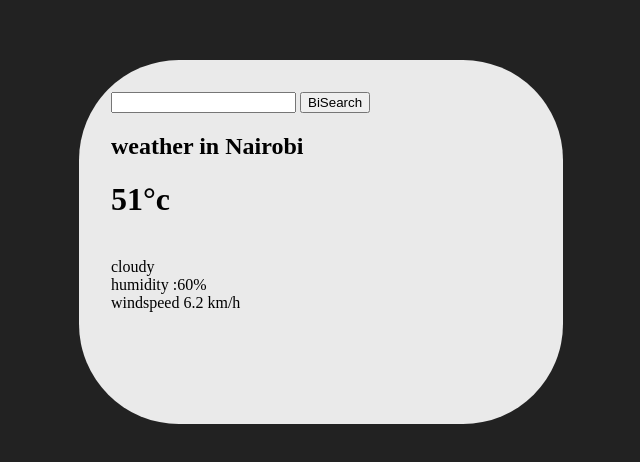
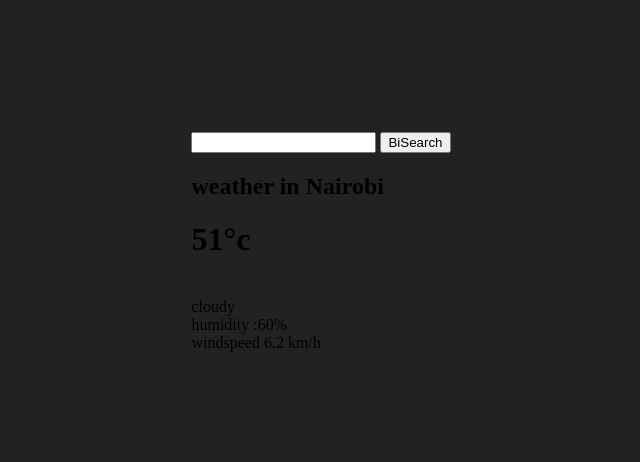
Before and after one commit to ndakalajulius/myproject, a plain HTML site: page index.html in a window 1280 px wide. Shown: the part 158-620 px from the top of the page, without its empty margins (319-959 px from the left). Drawn offline with Linux system fonts and the light colour scheme.

```diff
--- a/main.css
+++ b/main.css
@@ -6,12 +6,3 @@ body{
     margin: 0px;
     background: #222;
 }
-.card{
-    background: #eaeaea;
-    padding: 2em;
-    border-radius: 100px;
-    width: 80%;
-    max-width: 420px;
-    height: 300px;
-    margin: 1em;
-}
```
